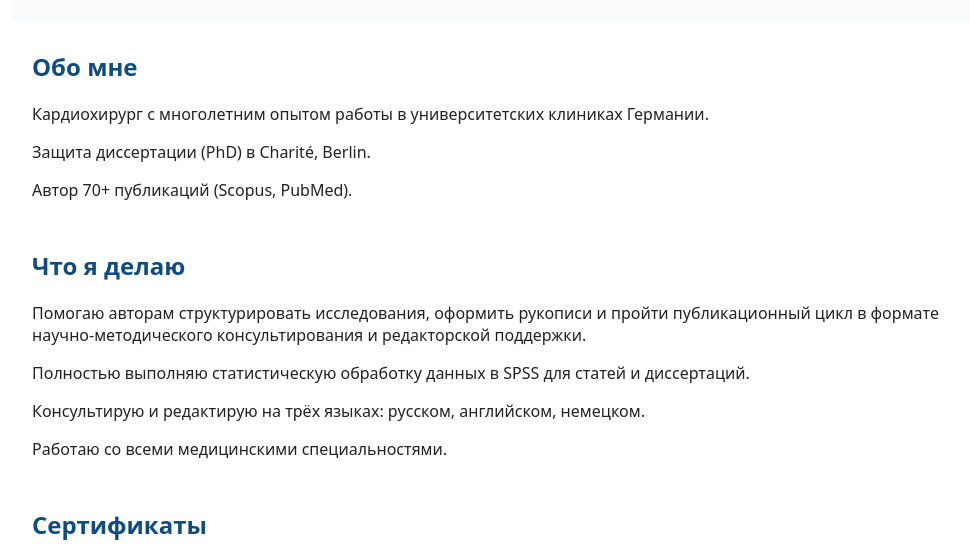
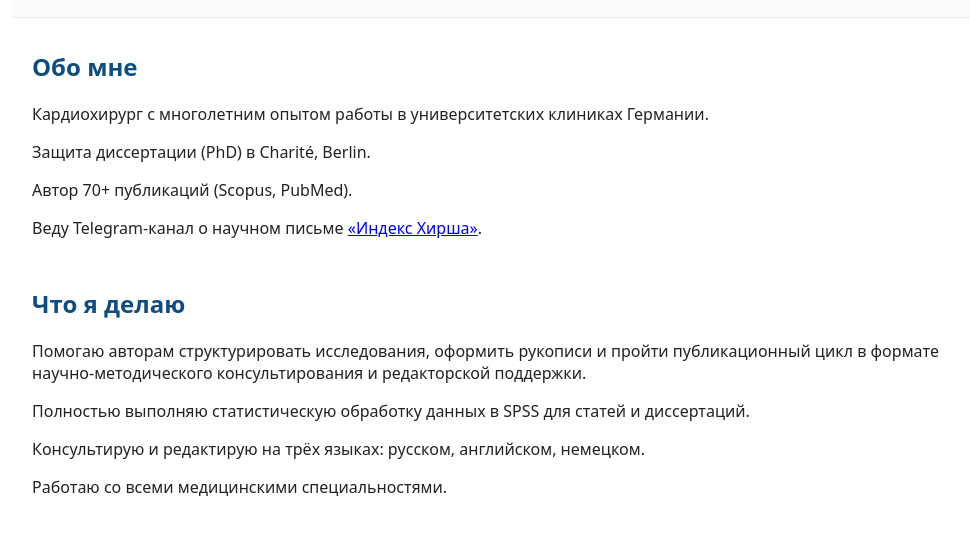
Before and after one commit to 711131719mailru/Zhigalov, a plain HTML site: page index.html in a window 1280 px wide. Shown: the part 177-730 px from the top of the page, without its empty margins (138-1108 px from the left). Drawn offline with Linux system fonts and the light colour scheme.

Commit message:
Add files via upload

```diff
--- a/index.html
+++ b/index.html
@@ -27,6 +27,7 @@
     <p>Кардиохирург с многолетним опытом работы в университетских клиниках Германии.</p>
     <p>Защита диссертации (PhD) в Charité, Berlin.</p>
     <p>Автор 70+ публикаций (Scopus, PubMed).</p>
+    <p>Веду Telegram-канал о научном письме <a href="https://t.me/hirsch_index_school" target="_blank" rel="noopener">«Индекс Хирша»</a>.</p>
   </section>
   <section class="section">
     <h2>Что я делаю</h2>
```
